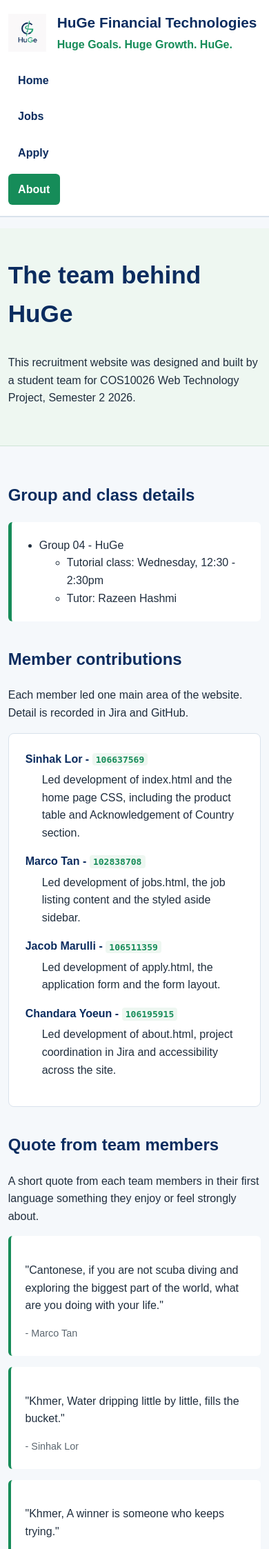
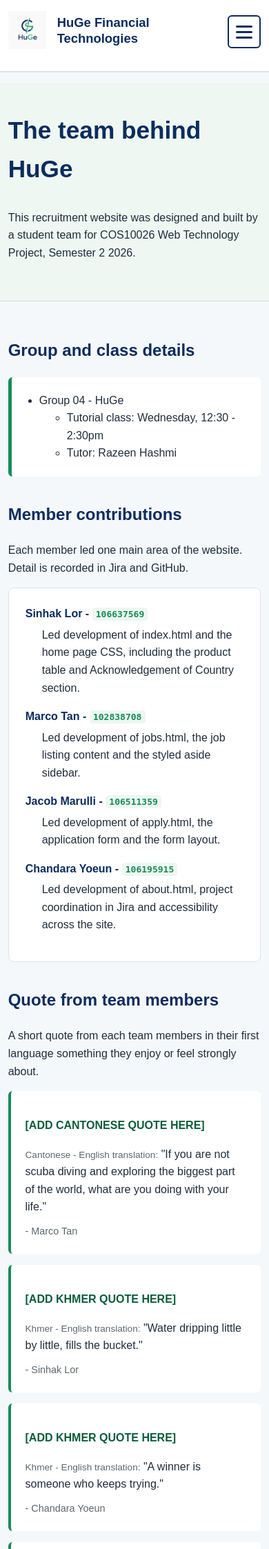
Before and after one commit to 106637569/HuGe_Part-2, a PHP site: page /about.html in a window 390 px wide. Shown: the top 2246 px of the page at 69% size. Run offline with PHP 8.4, Linux system fonts and the light colour scheme.

Commit message:
Refactor job listings and navigation structure; remove Job.html, create jobs.html, and update links across multiple pages. Enhance accessibility with a CSS-only burger menu for mobile navigation. Update footer links and contact details for consistency. Improve styling for better responsiveness and visual hierarchy.

```diff
--- a/about.html
+++ b/about.html
@@ -20,15 +20,21 @@
                     alt="HuGe Financial Technologies logo"
                     class="logo" />
               <div>
-                  <h1>HuGe Financial Technologies</h1>
+                  <p class="site-title">HuGe<span class="brand-extra"> Financial Technologies</span></p>
                   <p class="tagline">Huge Goals. Huge Growth. HuGe.</p>
               </div>
           </div>
           <!-- Navigation -->
           <nav aria-label="Main navigation">
+              <!-- CSS-only burger menu (no JavaScript): checkbox toggles the menu on small screens -->
+              <input type="checkbox" id="nav-toggle" class="nav-toggle">
+              <label for="nav-toggle" class="nav-toggle-label">
+                  <span class="visually-hidden">Menu</span>
+                  <span class="burger-bars" aria-hidden="true"></span>
+              </label>
               <ul class="nav-menu">
                   <li><a href="index.html">Home</a></li>
-                  <li><a href="Job.html">Jobs</a></li>
+                  <li><a href="jobs.html">Jobs</a></li>
                   <li><a href="apply.html">Apply</a></li>
                   <li><a href="about.html" aria-current="page">About</a></li>
               </ul>
@@ -91,27 +97,26 @@
 <div class="quote-list">
 
   <blockquote class="member-quote">
-    <p class="original" lang="en"></p>
-    <p>"Cantonese, if you are not scuba diving and exploring the biggest part
-      of the world, what are you doing with your life."</p>
+    <p class="original" lang="yue">[ADD CANTONESE QUOTE HERE]</p>
+    <p class="translation"><span class="lang-label">Cantonese - English translation:</span> "If you are not scuba diving and exploring the biggest part of the world, what are you doing with your life."</p>
     <footer>- Marco Tan</footer>
   </blockquote>
 
   <blockquote class="member-quote">
-    <p class="original" lang="en"></p>
-    <p>"Khmer, Water dripping little by little, fills the bucket."</p>
+    <p class="original" lang="km">[ADD KHMER QUOTE HERE]</p>
+    <p class="translation"><span class="lang-label">Khmer - English translation:</span> "Water dripping little by little, fills the bucket."</p>
     <footer>- Sinhak Lor</footer>
   </blockquote>
 
   <blockquote class="member-quote">
-    <p class="original" lang="en"></p>
-    <p>"Khmer, A winner is someone who keeps trying."</p>
+    <p class="original" lang="km">[ADD KHMER QUOTE HERE]</p>
+    <p class="translation"><span class="lang-label">Khmer - English translation:</span> "A winner is someone who keeps trying."</p>
     <footer>- Chandara Yoeun</footer>
   </blockquote>
 
   <blockquote class="member-quote">
-    <p class="original" lang="en"></p>
-    <p>"Maori, Cast away your fears and elevate to success."</p>
+    <p class="original" lang="mi">[ADD MAORI QUOTE HERE]</p>
+    <p class="translation"><span class="lang-label">Maori - English translation:</span> "Cast away your fears and elevate to success."</p>
     <footer>- Jacob Marulli</footer>
   </blockquote>
 
@@ -181,10 +186,10 @@
               <h2>Project Links</h2>
               <ul class="footer-links">
                   <li>
-                      <a href="https://loolsinhak.atlassian.net/jira/software/projects/HUGE/boards/36?filter=&groupBy=none&atlOrigin=eyJpIjoiY2U0YTI4OTQyZjMxNDU3YTk3YmVjM2NkNTJiMGJhMjkiLCJwIjoiaiJ9" target="_blank" rel="noopener">Jira Project</a>
+                      <a href="https://loolsinhak.atlassian.net/jira/software/projects/HUGE/boards/36?filter=&groupBy=none&atlOrigin=eyJpIjoiY2U0YTI4OTQyZjMxNDU3YTk3YmVjM2NkNTJiMGJhMjkiLCJwIjoiaiJ9" target="_blank" rel="noopener noreferrer">Jira Project</a>
                   </li>
                   <li>
-                      <a href="https://github.com/106637569/HuGe" target="_blank" rel="noopene">GitHub Repository</a>
+                      <a href="https://github.com/106637569/HuGe" target="_blank" rel="noopener noreferrer">GitHub Repository</a>
                   </li>
               </ul>
           </section>
@@ -193,7 +198,7 @@
               <h2>Contact Details</h2>
               <ul class="footer-links">
                   <li>
-                      <a href="mailto:info@hugefintech.com">info@hugefintech .com</a>
+                      <a href="mailto:info@hugefintech.com">info@hugefintech.com</a>
                   </li>
                   <li>
                       Melbourne, Australia
--- a/styles/styles.css
+++ b/styles/styles.css
@@ -72,13 +72,14 @@ header {
     justify-content: space-between;
     align-items: center;
     gap: 1em;
-    flex-wrap: wrap;
+    flex-wrap: nowrap;
 }
 
 .branding {
     display: flex;
     align-items: center;
     gap: 1em;
+    min-width: 0;
 }
 
 .logo {
@@ -86,9 +87,11 @@ header {
     height: auto;
 }
 
-.branding h1 {
+.site-title {
     margin: 0;
     font-size: 1.8em;
+    font-weight: bold;
+    white-space: nowrap;
     color: #0b2c5f;
 }
 
@@ -108,6 +111,7 @@ header {
     margin: 0;
     padding: 0;
     display: flex;
+    flex-wrap: nowrap;
     gap: 0.5em;
 }
 
@@ -795,6 +753,15 @@ fieldset {
     font-weight: bold;
 }
 
+.member-quote .translation {
+    margin: 0.6em 0 0;
+}
+
+.member-quote .lang-label {
+    font-size: 0.85em;
+    color: #5c6770;
+}
+
 .member-quote footer {
     margin-top: 0.8em;
     font-size: 0.9em;
@@ -983,7 +954,7 @@ body > footer:not(.site-footer) {
         align-items: flex-start;
     }
 
-    .branding h1 {
+    .site-title {
         font-size: 1.3em;
     }
 
@@ -1046,3 +1034,183 @@ body > footer:not(.site-footer) {
         flex-direction: column;
     }
 }
+
+/* =========================================
+   Accessibility: visible keyboard focus for all links and buttons
+   ========================================= */
+
+a:focus-visible,
+button:focus-visible,
+input:focus-visible,
+select:focus-visible,
+textarea:focus-visible {
+    outline: 3px solid #0b2c5f;
+    outline-offset: 2px;
+}
+
+
+/* =========================================
+   Burger menu (CSS only, no JavaScript)
+   Hidden on desktop and tablet; shown at 600px and below
+   ========================================= */
+
+.nav-toggle,
+.nav-toggle-label {
+    display: none;
+}
+
+.visually-hidden {
+    position: absolute;
+    width: 1px;
+    height: 1px;
+    overflow: hidden;
+    clip: rect(0 0 0 0);
+    white-space: nowrap;
+}
+
+@media screen and (max-width: 600px) {
+
+    .header-flex {
+        position: relative;
+    }
+
+    .branding {
+        padding-right: 3.5em;
+    }
+
+    nav[aria-label="Main navigation"] {
+        width: 100%;
+    }
+
+    /* the checkbox stays in the page (so keyboards can reach it) but is invisible */
+    .nav-toggle {
+        display: block;
+        position: absolute;
+        top: 0.4em;
+        right: 0;
+        width: 3em;
+        height: 3em;
+        margin: 0;
+        opacity: 0;
+        cursor: pointer;
+        z-index: 2;
+    }
+
+    .nav-toggle-label {
+        display: flex;
+        align-items: center;
+        justify-content: center;
+        position: absolute;
+        top: 0.4em;
+        right: 0;
+        width: 3em;
+        height: 3em;
+        border: 2px solid #0b2c5f;
+        border-radius: 6px;
+        background-color: #ffffff;
+    }
+
+    /* three bars drawn with one element plus its two pseudo-elements */
+    .burger-bars,
+    .burger-bars::before,
+    .burger-bars::after {
+        display: block;
+        width: 1.5em;
+        height: 3px;
+        background-color: #0b2c5f;
+        border-radius: 2px;
+        transition: transform 0.2s ease, background-color 0.2s ease;
+    }
+
+    .burger-bars {
+        position: relative;
+    }
+
+    .burger-bars::before,
+    .burger-bars::after {
+        content: "";
+        position: absolute;
+        left: 0;
+    }
+
+    .burger-bars::before {
+        top: -0.5em;
+    }
+
+    .burger-bars::after {
+        top: 0.5em;
+    }
+
+    /* open state: bars turn into an X */
+    .nav-toggle:checked + .nav-toggle-label .burger-bars {
+        background-color: transparent;
+    }
+
+    .nav-toggle:checked + .nav-toggle-label .burger-bars::before {
+        top: 0;
+        transform: rotate(45deg);
+    }
+
+    .nav-toggle:checked + .nav-toggle-label .burger-bars::after {
+        top: 0;
+        transform: rotate(-45deg);
+    }
+
+    .nav-toggle:focus-visible + .nav-toggle-label {
+        outline: 3px solid #0b2c5f;
+        outline-offset: 2px;
+    }
+
+    /* menu is hidden until the checkbox is ticked */
+    .nav-menu {
+        display: none;
+        flex-direction: column;
+        width: 100%;
+        margin-top: 0.5em;
+    }
+
+    .nav-toggle:checked ~ .nav-menu {
+        display: flex;
+    }
+}
+
+
+/* =========================================
+   Responsive branding
+   Tablet and smaller: hide the tagline and "Financial Technologies",
+   leaving only the logo and "HuGe" so the nav stays on one row
+   ========================================= */
+
+@media screen and (max-width: 950px) {
+
+    .brand-extra,
+    .tagline {
+        display: none;
+    }
+}
+
+@media screen and (min-width: 601px) and (max-width: 950px) {
+
+    .site-title {
+        font-size: 1.6em;
+    }
+}
+
+
+/* =========================================
+   Phones: plenty of room beside the burger button, so show the full
+   company name again (tagline stays hidden) and let the title wrap
+   ========================================= */
+
+@media screen and (max-width: 600px) {
+
+    .brand-extra {
+        display: inline;
+    }
+
+    .site-title {
+        white-space: normal;
+        font-size: 1.15em;
+        line-height: 1.25;
+    }
+}
```
Also changed, not shown: other parts of styles/styles.css (+22 -47 lines), apply.html (+15 -8 lines), index.html (+12 -6 lines), jobs.html (renamed from Job.html, +12 -6 lines), image/Huge.png.
